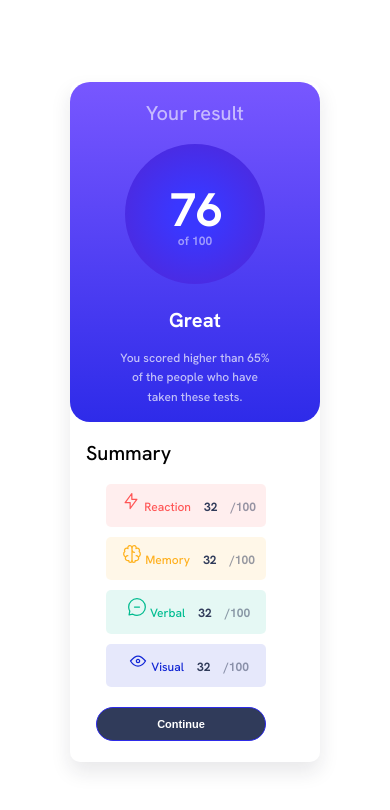
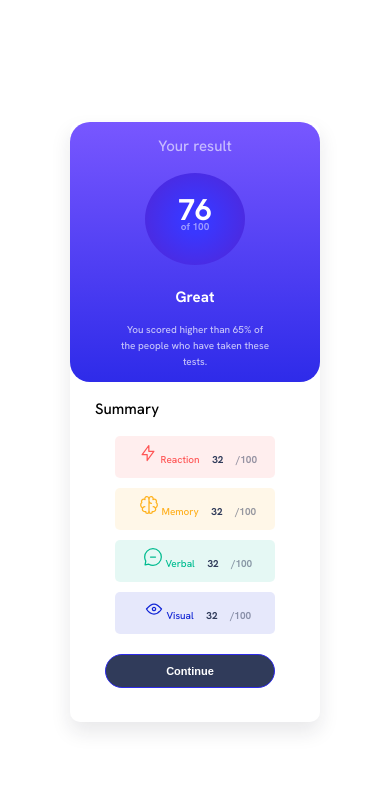
Before and after one commit to elic4vet/results-component, a plain HTML site: page src/index.html in a window 390 px wide. Drawn offline with Linux system fonts and the light colour scheme.

Commit message:
Update styles.css

```diff
--- a/src/styles.css
+++ b/src/styles.css
@@ -224,7 +224,90 @@ body {
   align-items: center;
 }
 
+.btn:hover {
+  background: var(--gradient-primary);
+  color: var(--White);
+  transition: all 0.3s ease-in-out;
+  border-color: transparent;
+  opacity: 1;
+}
+
 img {
   display: inline-block;
   margin-left: 5px;
 }
+
+/*media queries */
+
+@media (max-width: 768px) {
+  .container {
+    align-items: center;
+    margin: auto;
+  }
+  .left-side {
+    max-width: 600px;
+    height: 200px;
+  }
+  div .right-side {
+    padding-left: 25px;
+    padding-right: 40px;
+  }
+  .right-side {
+    max-width: 600px;
+    height: 250px;
+  }
+  .circle {
+    width: 40px;
+    height: 40px;
+    padding: 30px 30px;
+  }
+  .score {
+    font-size: 15px;
+  }
+
+  .result {
+    font-size: 30px;
+  }
+  .total-result {
+    font-size: 10px;
+  }
+  .percentage {
+    font-size: 10px;
+  }
+  .total-percentage {
+    font-size: 10px;
+  }
+  .header-left {
+    font-size: 15px;
+  }
+
+  .light-txt {
+    font-size: 10px;
+  }
+  .header-right {
+    font-size: 15px;
+    text-align: center;
+  }
+  .reaction,
+  .memory,
+  .verbal,
+  .visual {
+    font-size: 10px;
+  }
+}
+
+@media (max-width: 948) {
+  .card {
+    max-width: 1600px;
+  }
+  .container {
+    align-items: center;
+    display: flex;
+    flex-direction: column;
+  }
+
+  .centered {
+    width: 350px;
+    height: 280px;
+  }
+}
```
